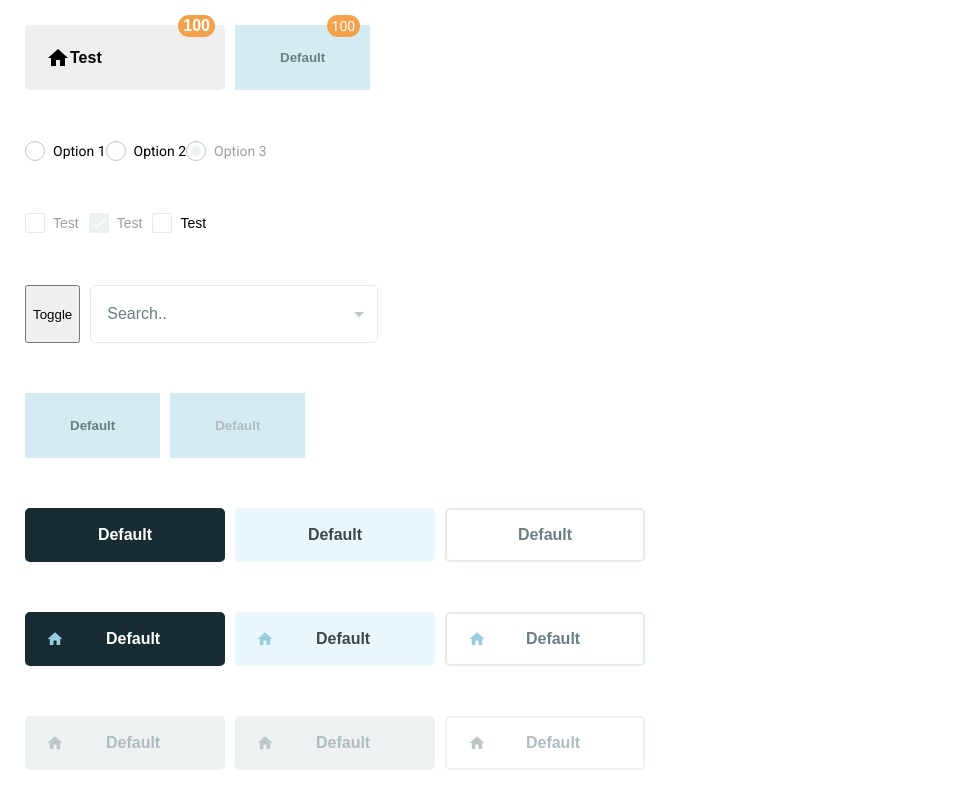
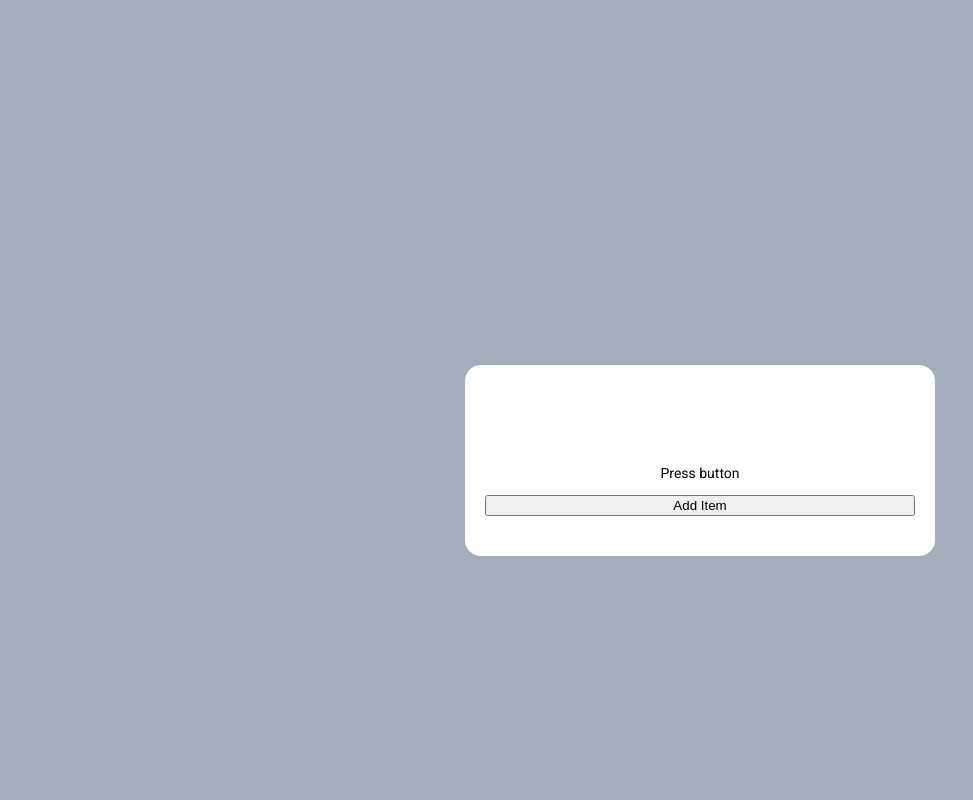
Before and after one commit to OlegOdnoral/Finder-components, an Angular app: page / in a window 1280 px wide. Shown: the top 800 px of the page, without its empty margins (0-973 px from the left). Built offline with nearby package versions, Linux system fonts and the light colour scheme.

Commit message:
Animation experiment

```diff
--- a/src/app/app.component.html
+++ b/src/app/app.component.html
@@ -1,3 +1,5 @@
+<app-oleg></app-oleg>
+
 <div class="container">
   <div class="container-row">
 
--- a/src/app/app.component.ts
+++ b/src/app/app.component.ts
@@ -20,7 +20,7 @@ export class AppComponent implements OnInit {
 
   form = new FormGroup({ 'textBoxS': this.textBoxS })
 
-  control = new FormControl(null, [ Validators.minLength(10) ]);
+  control = new FormControl(null);
 
   selected = 'option2';
 
--- a/src/app/app.module.ts
+++ b/src/app/app.module.ts
@@ -28,6 +28,8 @@ import { FinderValidationMessageModule } from "./core/finder-validation-message/
 import { FinderSelectorModule } from "./core/finder-selector/finder-selector.module";
 import { FinderRadioModule } from "./core/finder-radio/finder-radio.module";
 import { LolKekComponent } from './core/lol-kek/lol-kek.component';
+import { OlegComponent } from './tmp/oleg/oleg.component';
+import { BrowserAnimationsModule } from "@angular/platform-browser/animations";
 
 @NgModule({
   declarations: [
@@ -41,11 +43,13 @@ import { LolKekComponent } from './core/lol-kek/lol-kek.component';
     FButtonDirective,
     FinderPrimaryDirective,
     LolKekComponent,
+    OlegComponent,
 
   ],
   imports: [
     BrowserModule,
     AppRoutingModule,
+    BrowserAnimationsModule,
 
     FinderButtonModule,
     FinderCheckboxModule,
--- a/src/app/core/finder-selector/finder-selector.component.ts
+++ b/src/app/core/finder-selector/finder-selector.component.ts
@@ -20,7 +20,7 @@ import { TemplatePortal } from "@angular/cdk/portal";
   selector: 'finder-selector',
   templateUrl: './finder-selector.component.html',
   styleUrls: [ './finder-selector.component.scss' ],
-  changeDetection: ChangeDetectionStrategy.Default,
+  changeDetection: ChangeDetectionStrategy.OnPush,
   providers: [ {
     provide: NG_VALUE_ACCESSOR,
     useExisting: forwardRef(() => FinderSelectorComponent),
@@ -35,7 +35,6 @@ export class FinderSelectorComponent implements OnInit, OnDestroy, ControlValueA
   @Input() options: any[] = [];
   @Input() disabled = false;
   @Input() optionTpl!: TemplateRef<any>;
-  @Input() formControl = new FormControl();
 
   @Output() selectionChange = new EventEmitter();
   @Output() closed = new EventEmitter();
@@ -44,6 +43,8 @@ export class FinderSelectorComponent implements OnInit, OnDestroy, ControlValueA
   @ViewChild('dropdown') dropdown!: TemplateRef<any>
 
   public visibleOptions = 5;
+  public touched: boolean = false;
+  public formControl = new FormControl();
 
   private overlayRef!: OverlayRef;
   private dropdownClosingActionsSub = Subscription.EMPTY;
@@ -56,8 +57,8 @@ export class FinderSelectorComponent implements OnInit, OnDestroy, ControlValueA
 
   constructor(
     private readonly viewContainerRef: ViewContainerRef,
-    private changeDetectorRef: ChangeDetectorRef,
     private elementRef: ElementRef<HTMLElement>,
+    private cdr: ChangeDetectorRef,
     private overlay: Overlay,
     @Optional() @Host() private scrollContainer: CdkScrollable
   ) {}
@@ -89,17 +90,27 @@ export class FinderSelectorComponent implements OnInit, OnDestroy, ControlValueA
     this.destroyed.complete()
   }
 
-  registerOnChange(fn: any) {
+  public registerOnChange(fn: any): void {
     this.onChange = fn;
   }
 
-  registerOnTouched(fn: any) {
+  public registerOnTouched(fn: any): void {
     this.onTouched = fn;
   }
 
-  writeValue(value: any) {
-    this.value = value;
-    this.onChange(this.value);
+  public writeValue(value: string|undefined): void {
+    if (value) {
+      this.value = value;
+      this.onChange(this.value);
+      this.markAsTouched();
+    }
+  }
+
+  public markAsTouched(): void {
+    if (!this.touched) {
+      this.onTouched();
+      this.touched = true;
+    }
   }
 
   public open(): void {
@@ -133,12 +144,28 @@ export class FinderSelectorComponent implements OnInit, OnDestroy, ControlValueA
 
   public search(value: string): void {
     this.options = this.originalOptions.filter(option => option[this.labelKey].includes(value));
-    requestAnimationFrame(() => (this.visibleOptions = this.options.length || 1));
+    this.visibleOptions = this.options.length || 1;
+    this.cdr.detectChanges();
   }
 
   private openDropdown(dropdownTpl: TemplateRef<any>, origin: HTMLElement): void {
     this.isDropdownOpen = true;
-    this.overlayRef = this.overlay.create({
+    this.overlayRef = this.createOverlay(origin);
+
+    const templatePortal = new TemplatePortal(
+      dropdownTpl,
+      this.viewContainerRef
+    );
+    this.overlayRef.attach(templatePortal);
+
+    this.dropdownClosingActionsSub = this.dropdownClosingActions()
+      .subscribe(() => this.close());
+
+    this.cdr.markForCheck();
+  }
+
+  private createOverlay(origin: HTMLElement): OverlayRef {
+    return this.overlay.create({
       width: origin.offsetWidth,
       scrollStrategy: this.overlay.scrollStrategies.reposition({ scrollThrottle: 0, autoClose: false }),
       positionStrategy: this.overlay
@@ -158,17 +185,6 @@ export class FinderSelectorComponent implements OnInit, OnDestroy, ControlValueA
           }
         ])
     });
-
-    const templatePortal = new TemplatePortal(
-      dropdownTpl,
-      this.viewContainerRef
-    );
-    this.overlayRef.attach(templatePortal);
-
-    this.dropdownClosingActionsSub = this.dropdownClosingActions()
-      .subscribe(() => this.close());
-
-    this.changeDetectorRef.markForCheck();
   }
 
   private dropdownClosingActions(): Observable<MouseEvent | unknown> {
@@ -187,7 +203,7 @@ export class FinderSelectorComponent implements OnInit, OnDestroy, ControlValueA
     this.overlayRef.detach();
     this.isDropdownOpen = false;
 
-    this.changeDetectorRef.markForCheck();
+    this.cdr.markForCheck();
   }
 
 }
--- /dev/null
+++ b/src/app/tmp/oleg/oleg.component.html
@@ -0,0 +1,14 @@
+<div
+  class="registration-wrapper relative flex flex-col flex-grow w-full overflow-hidden"
+>
+  <div class="completed-holder block text-center" *ngIf="todoList.length <= 2; else completed">
+    <p>Press button</p>
+    <button [disabled]="todoList.length > 2" (click)="addItem()">Add Item</button>&nbsp;
+  </div>
+  <ng-template #completed>
+    <div class="completed-holder block text-center" >
+      <h1>Completed</h1>
+    </div>
+  </ng-template>
+
+</div>
--- /dev/null
+++ b/src/app/tmp/oleg/oleg.component.scss
@@ -0,0 +1,81 @@
+:host {
+  position: fixed;
+  z-index: 1000;
+  top: 0;
+  left: 0;
+  width: 100%;
+  height: 100%;
+  background: #ffffff;
+  display: flex;
+  flex-direction: column;
+  align-items: center;
+  justify-content: center;
+  padding: 60px;
+  &:before,
+  &:after {
+    content: '';
+    position: absolute;
+    top: 0;
+    left: 0;
+    filter: blur(10px);
+    width: 100%;
+    height: 100%;
+  }
+  &:after {
+    background: rgba(77, 90, 118, 0.5);
+    filter: none;
+  }
+}
+
+.registration-wrapper {
+  background: #ffffff;
+  max-width: 1012px;
+  border-radius: 16px;
+  z-index: 1001;
+  &.completed {
+    max-height: 372px;
+    max-width: 614px;
+    justify-content: center;
+    align-items: center;
+    padding: 20px;
+  }
+}
+
+.completed-holder {
+  max-width: 430px;
+  width: 430px;
+  display: flex;
+  flex-direction: column;
+  padding: 20px;
+  text-align: center;
+  &:before {
+    content: '';
+    display: block;
+    width: 54px;
+    height: 54px;
+    margin: 0 auto 24px;
+  }
+  .completed-title {
+    font-size: 24px;
+    line-height: 30px;
+    color: #5d6678;
+  }
+
+  .completed-message {
+    font-size: 14px;
+    line-height: 26px;
+    font-weight: 500;
+    color: #8a94a8;
+  }
+}
+
+.registration-header {
+  box-shadow: 0px 1px 8px #e6e7eb;
+}
+
+.registration-title {
+  font-size: 24px;
+  line-height: 27px;
+  font-weight: 600;
+  color: var(--primary-color);
+}
--- /dev/null
+++ b/src/app/tmp/oleg/oleg.component.ts
@@ -0,0 +1,58 @@
+import { ChangeDetectionStrategy, Component, HostBinding, HostListener } from '@angular/core';
+import { animate, keyframes, state, style, transition, trigger, AnimationEvent } from "@angular/animations";
+
+@Component({
+  selector: 'app-oleg',
+  templateUrl: './oleg.component.html',
+  styleUrls: [ './oleg.component.scss' ],
+  changeDetection: ChangeDetectionStrategy.OnPush,
+  animations: [
+    trigger('myAnimationTrigger', [
+      state(
+        'show',
+        style({
+          opacity: 1,
+          // backgroundColor: 'green',
+        })
+      ),
+      state(
+        'hide',
+        style({
+          opacity: 0,
+          // backgroundColor: 'green',
+        })
+      ),
+      transition('show => hide', [ animate('5s linear', keyframes([
+        style({ opacity: 1, offset: 0 }),
+        style({ opacity: 1, offset: 0.6 }),
+        style({ opacity: 0, offset: 1 })
+      ])) ]),
+    ]),
+  ],
+})
+export class OlegComponent {
+
+  todoList: { str: string; status: string }[] = [];
+
+  dataReady: boolean = false;
+
+  @HostListener('@myAnimationTrigger.done', [ '$event' ]) navigateToRecruiter($event: AnimationEvent): void {
+    console.log($event.toState);
+  }
+
+  @HostBinding('@myAnimationTrigger') get myAnimationTrigger(): string {
+    return this.todoList.length > 2 ? 'hide' : 'show';
+  }
+
+  addItem() {
+    this.todoList.push({
+      str: 'added d :' + this.todoList.length,
+      status: 'active',
+    });
+  }
+
+  deleteRandom() {
+    const num = Math.ceil(Math.random() * this.todoList.length);
+    this.todoList.splice(num, 1);
+  }
+}
```
Also changed, not shown: 1 other file (tests, documents, lock files or other folders).
